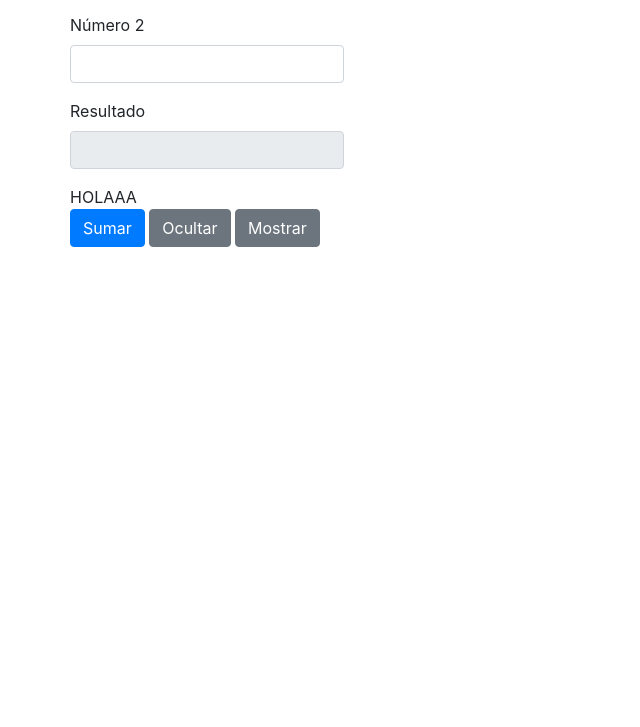
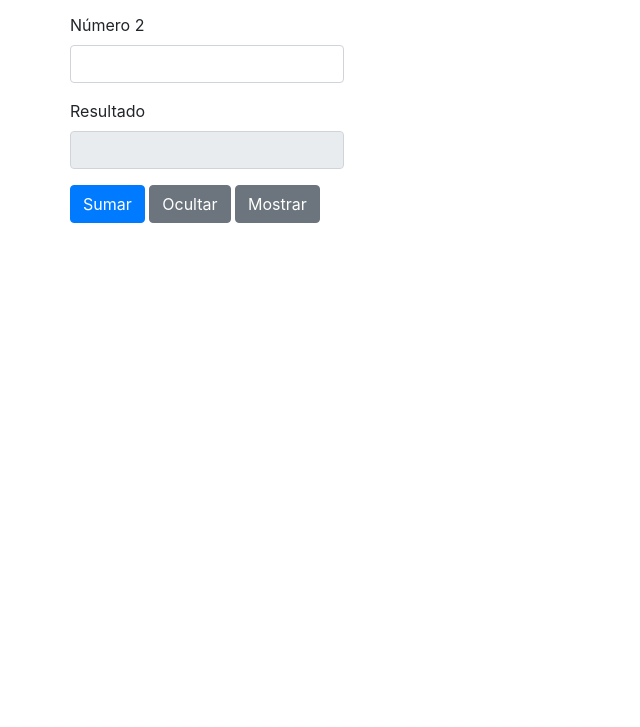
Before and after one commit to MatiasSalasV/MatiasSV.github.io, a plain HTML site: page index2.html in a window 1280 px wide. Shown: the part 73-800 px from the top of the page, without its empty margins (0-640 px from the left). Drawn offline with nearby package versions, Linux system fonts and the light colour scheme.

Commit message:
prueba de code space GITHUB

```diff
--- a/index2.html
+++ b/index2.html
@@ -30,13 +30,14 @@
                     <label for="resultado">Resultado</label>
                     <input type="number" class="form-control" name="resultado" readonly id="resultado">
                 </div>
-                <div>HOLAAA</div>
 
                 <button type="button" class="btn btn-primary" id="sumar" name="sumar">Sumar</button>
                 <button type="button" class="btn btn-secondary" id="ocultar" name="ocultar">Ocultar</button>
                 <button type="button" class="btn btn-secondary" id="mostrar" name="mostrar">Mostrar</button>
 
             </form>
+            <div><h1>HOLAAA</h1></div>
+
         </div>
     </div>
 
```
